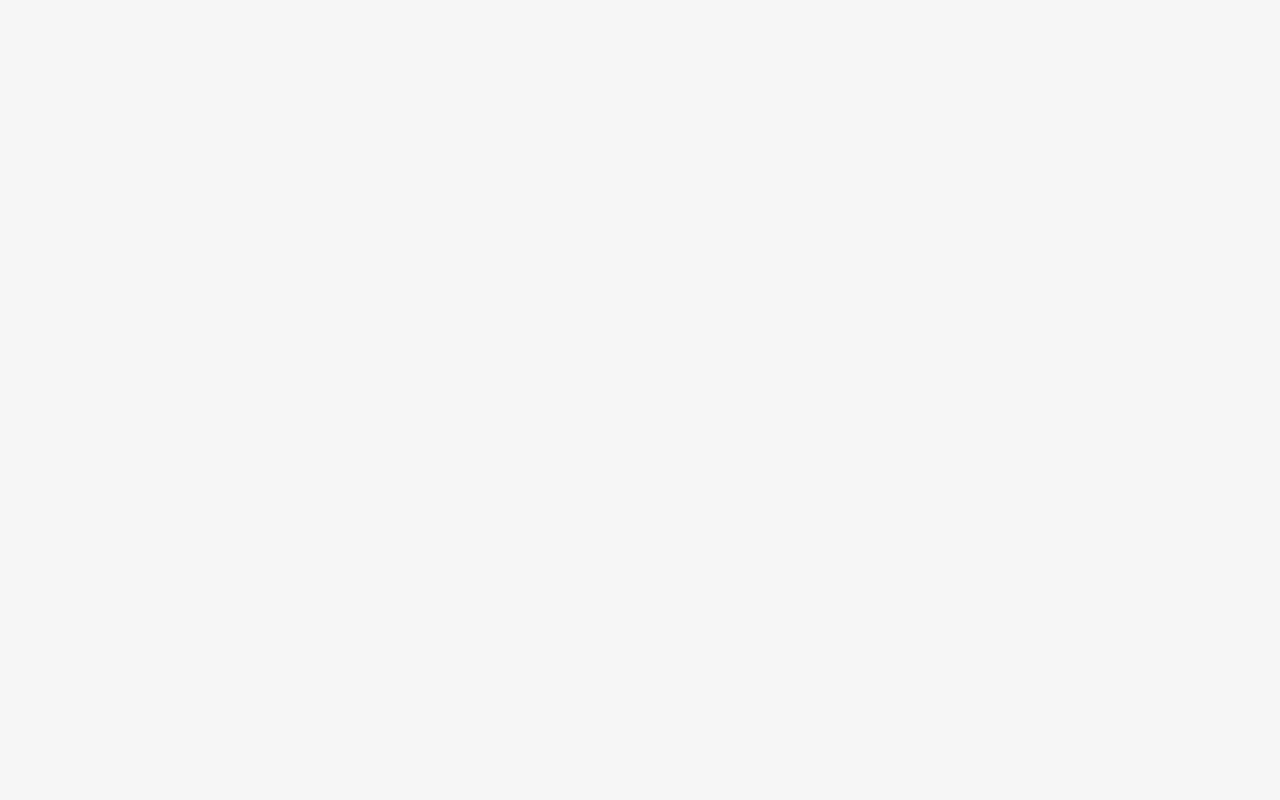
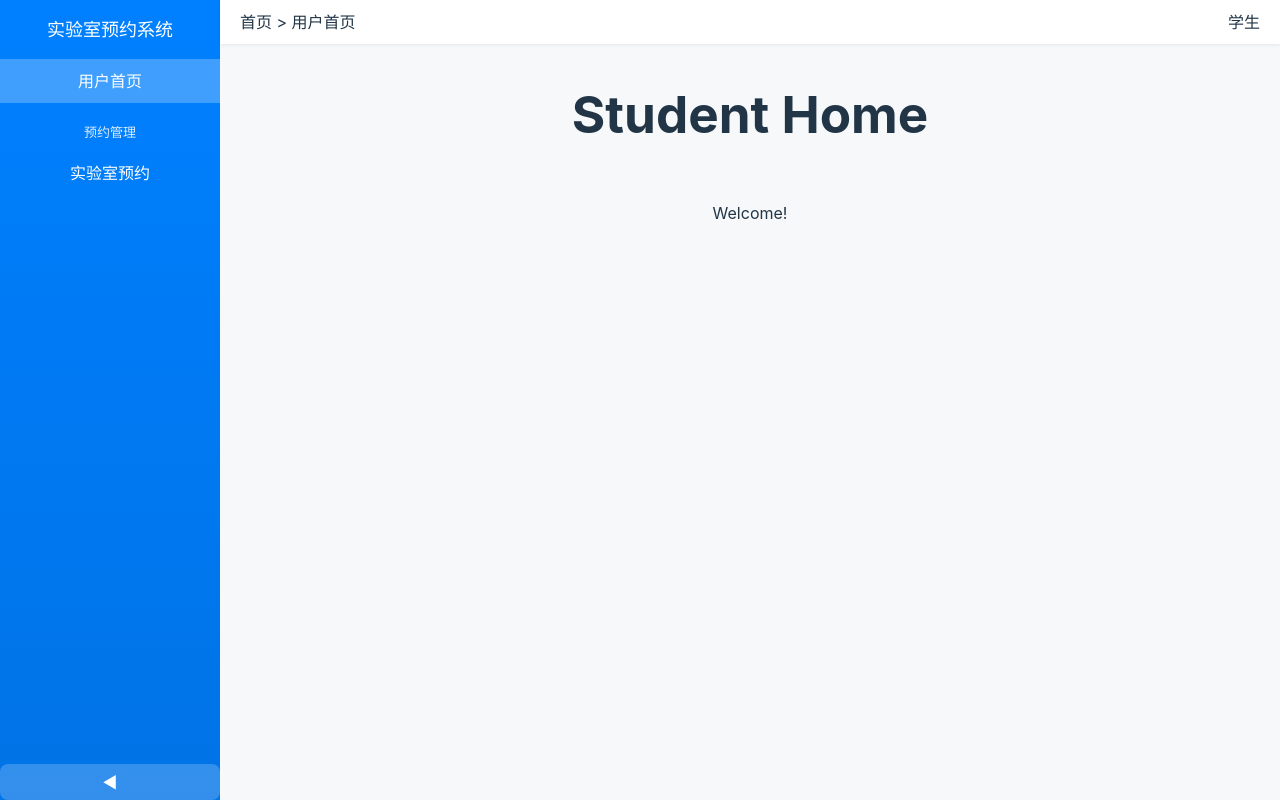
Before and after one commit to jjj-png/lab_sys_site, a Vue app: page /student/home in a window 1280 px wide. Before the commit this address had no page. Built offline with nearby package versions, Linux system fonts and the light colour scheme.

Commit message:
feat: Developed the student pages.

```diff
--- a/package.json
+++ b/package.json
@@ -11,7 +11,9 @@
   "dependencies": {
     "axios": "^1.9.0",
     "echarts": "^5.6.0",
-    "vue": "^3.5.13",
+    "element-plus": "^2.10.2",
+    "lucide-vue-next": "^0.515.0",
+    "vue": "^3.5.16",
     "vue-router": "^4.5.1"
   },
   "devDependencies": {
--- a/src/main.js
+++ b/src/main.js
@@ -3,7 +3,11 @@ import './style.css'
 import App from './App.vue'
 import router from './router' // ✅ 引入路由
 
+import ElementPlus from 'element-plus'
+import 'element-plus/dist/index.css'
+
 const app = createApp(App)
 
+app.use(ElementPlus)
 app.use(router)               // ✅ 挂载路由系统
 app.mount('#app')            // ✅ 启动应用
--- a/src/router/index.js
+++ b/src/router/index.js
@@ -8,6 +8,8 @@ import SystemHome from '@/view/admin/SystemHome.vue'
 import UserManage from '@/view/admin/UsersManage.vue'
 import LabAdminManage from '@/view/admin/LabAdminManage.vue'
 import AdminStudents from '@/view/admin/AdminStudents.vue'
+
+import StudentLayout from '../view/student/StudentLayout.vue'
 
 
 const routes = [
@@ -24,7 +26,7 @@ const routes = [
 
 
   // 新增：/home → /admin/home
-  { path: '/home', redirect: '/admin/home' },
+  // { path: '/home', redirect: '/admin/home' },
 
   {
     path: '/admin',
@@ -39,6 +41,17 @@ const routes = [
       // 预留：以后新页面直接加
       // { path: 'user', name: 'UserManage', component: () => import('@/view/admin/UserManage.vue') },
     ]
+  },
+
+  {
+    path: '/student',
+    component: StudentLayout,
+    meta: { requiresStudent: true },
+    children: [
+      { path: '', redirect: '/student/home'},
+      { path: 'home', name: 'StudentHome', component: () => import('@/view/student/StudentHome.vue') },
+      { path: 'lab-apply', name: 'StudentLabApply', component: () => import('@/view/student/StudentLabApply.vue') },
+    ]
   }
 
 ]
--- a/src/style.css
+++ b/src/style.css
@@ -59,7 +59,7 @@ button:focus-visible {
 }
 
 #app {
-  max-width: 1280px;
+  max-width: 2000px;
   margin: 0 auto;
   padding: 2rem;
   text-align: center;
--- /dev/null
+++ b/src/type.ts
@@ -0,0 +1,34 @@
+
+export interface loginResponse {
+  userId: number,
+  name: string,
+  email: string,
+  role: string,
+  avatar: string,
+}
+
+export interface LabInfo {
+  labId: number,
+  labAdminId: number,
+  labTypeId: number,
+  labName: string,
+  description: string,
+  roomNumber: string,
+  startTime: string,
+  endTime: string,
+  status: number,
+  createdAt: string,
+  updatedAt: string,
+}
+
+export interface ReservationInfo {
+  reservationId: number,
+  userId: number,
+  labId: number,
+  operationTime: string,
+  status: string,
+  equipmentStatus: string,
+  labAdminId: number,
+  createdAt: string,
+  updatedAt: string,
+}
--- a/src/view/LoginView.vue
+++ b/src/view/LoginView.vue
@@ -49,6 +49,10 @@ const handleLogin = async () => {
     })
     if (res.data.code === 200) {
       message.value = '登录成功！'
+
+      localStorage.setItem('userInfo', JSON.stringify(
+        res.data.data
+      ))
       // 根据角色跳转
       if (form.role === '2') {
         router.push('/admin') // ✅ 跳转到系统管理员页面
--- /dev/null
+++ b/src/view/student/StudentHome.vue
@@ -0,0 +1,7 @@
+<template>
+  <div>
+    <h1>Student Home</h1>
+  </div>
+
+  <p> Welcome!</p>
+</template>
--- /dev/null
+++ b/src/view/student/StudentLabApply.vue
@@ -0,0 +1,75 @@
+<template>
+  <div class="tableContainer">
+    <el-table :data="availableLabs" stripe style="width: 100%" max-height="600">
+      <el-table-column prop="labName" label="实验室名称" width="120" />
+      <el-table-column prop="roomNumber" label="地点" width="100" />
+      <el-table-column prop="description" label="实验室描述" width="200" />
+      <el-table-column prop="startTime" label="开始时间" width="150" />
+      <el-table-column prop="endTime" label="结束时间" width="150" />
+      <el-table-column fixed="right" label="操作" min-width="120">
+        <template #default="scope">
+          <el-button link type="primary" size="small" @click="handleReservation(scope.row.labId, scope.row.labAdminId)">预约</el-button>
+        </template>
+      </el-table-column>
+    </el-table>
+  </div>
+</template>
+
+<script setup lang="ts">
+import { ref, onMounted } from 'vue'
+import axios from 'axios'
+import { type loginResponse, type LabInfo, type ReservationInfo } from '../../type'
+
+const availableLabs = ref<LabInfo[]>([])
+const userInfo = ref<loginResponse>()
+
+const getAvailableLabs = async () => {
+  try {
+    const response = await axios.get('/api/labs')
+    availableLabs.value = response.data
+  } catch (error) {
+    console.error(error)
+  }
+}
+
+onMounted(
+  () => {
+    const userData = localStorage.getItem('userInfo')
+    if (userData) {
+      userInfo.value = JSON.parse(userData)
+    }
+    getAvailableLabs()
+  }
+)
+
+const updateLabStatus = async (labId: number, status: number) => {
+  try {
+    const response = await axios.put(`/api/labs/${labId}`, {
+      status
+    })
+    console.log(response.data)
+  } catch (error) {
+    console.error(error)
+  }
+}
+
+const handleReservation = async (labId: number, labAdminId: number) => {
+  try {
+    if (!userInfo.value) {
+      console.error('用户信息未找到')
+      return
+    }
+    const response = await axios.post('/api/reserve', {
+      userId: userInfo.value.userId,
+      labId,
+      labAdminId
+    } as ReservationInfo)
+      console.log(response.data)
+
+      updateLabStatus(labId, 2)
+
+    } catch (error) {
+      console.error(error)
+    }
+}
+</script>
--- /dev/null
+++ b/src/view/student/StudentLayout.vue
@@ -0,0 +1,147 @@
+<template>
+  <div class="layout">
+    <!-- 侧边栏 -->
+    <aside class="sider" :class="{ collapsed }">
+      <h2 class="logo">实验室预约系统</h2>
+
+      <nav>
+        <router-link to="/student/home" class="menu" active-class="active">用户首页</router-link>
+
+        <div class="group-title">预约管理</div>
+        <router-link to="/student/lab-apply" class="submenu">实验室预约</router-link>
+      </nav>
+
+      <button class="collapse-btn" @click="collapsed = !collapsed">
+        {{ collapsed ? '▶' : '◀' }}
+      </button>
+    </aside>
+
+    <!-- 主体 -->
+    <section class="main">
+      <header class="header">
+      <span>首页 &gt; 用户首页</span>
+      <span>学生</span>
+      </header>
+
+      <!-- 子路由渲染 -->
+      <router-view class="page-view" />
+    </section>
+  </div>
+</template>
+
+<script setup>
+import { ref } from 'vue'
+const collapsed = ref(false)
+</script>
+
+<style scoped>
+/* 布局 */
+/* 布局 */
+.layout {
+  display: flex;
+  height: 100vh;
+}
+
+/* 侧边栏 */
+.sider {
+  width: 220px;
+  transition: width 0.3s ease;
+  background: linear-gradient(180deg, #0080ff, #0073e6);
+  color: #fff;
+  display: flex;
+  flex-direction: column;
+  box-shadow: 2px 0 8px rgba(0, 0, 0, 0.1);
+  overflow: hidden;
+}
+
+.sider.collapsed {
+  width: 60px;
+}
+
+.logo {
+  padding: 16px;
+  font-size: 18px;
+  font-weight: bold;
+  text-align: center;
+  margin: 0;
+  white-space: nowrap;
+  overflow: hidden;
+  text-overflow: ellipsis;
+}
+
+nav {
+  flex: 1;
+  overflow-y: auto;
+}
+
+.menu,
+.submenu {
+  display: block;
+  padding: 10px 16px;
+  color: #fff;
+  text-decoration: none;
+  transition: background 0.2s, padding-left 0.3s;
+}
+
+.menu:hover,
+.submenu:hover {
+  background: rgba(255, 255, 255, 0.15);
+  padding-left: 22px;
+}
+
+.menu.active,
+.submenu.active {
+  background: rgba(255, 255, 255, 0.25);
+  font-weight: bold;
+}
+
+.group-title {
+  padding: 8px 16px;
+  font-size: 13px;
+  font-weight: bold;
+  margin-top: 12px;
+  opacity: 0.85;
+}
+
+/* 折叠按钮 */
+.collapse-btn {
+  background: rgba(255, 255, 255, 0.2);
+  border: none;
+  color: #fff;
+  padding: 8px;
+  cursor: pointer;
+  transition: transform 0.3s ease;
+}
+
+/* 图标旋转（可选） */
+.sider.collapsed .collapse-btn {
+  transform: rotate(180deg);
+}
+
+/* 主体区域 */
+.main {
+  flex: 1;
+  background: #f6f8fa;
+  display: flex;
+  flex-direction: column;
+}
+
+.header {
+  background: #fff;
+  padding: 10px 20px;
+  display: flex;
+  justify-content: space-between;
+  align-items: center;
+  box-shadow: 0 1px 4px rgba(0, 0, 0, 0.08);
+}
+
+.page-view {
+  flex: 1;
+  overflow: auto;
+  padding: 24px;
+  display: flex;
+  justify-content: center;
+  align-items: flex-start;
+}
+
+</style>
--- a/vite.config.js
+++ b/vite.config.js
@@ -3,7 +3,9 @@ import vue from '@vitejs/plugin-vue'
 import path from 'path'
 
 export default defineConfig({
-  plugins: [vue()],
+  plugins: [
+    vue(),
+  ],
   resolve: {
     alias: {
       '@': path.resolve(__dirname, 'src')
```
Also changed, not shown: 1 other file (tests, documents, lock files or other folders). Lines whose indentation alone changed are shown as unchanged.
